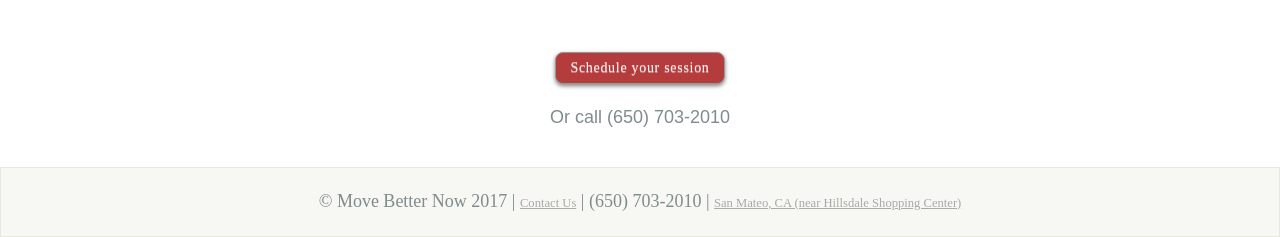
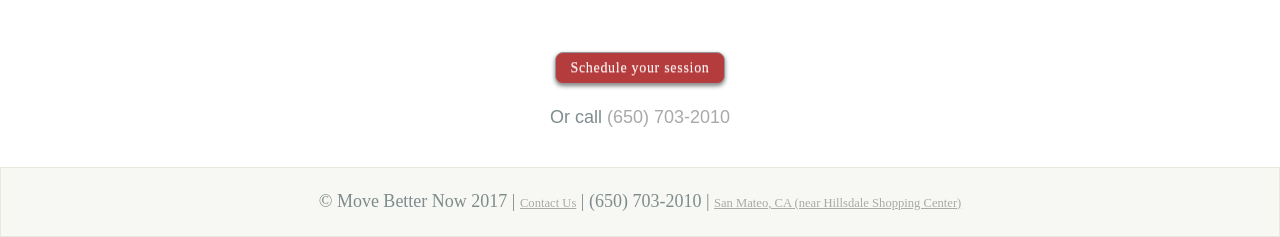
Before and after one commit to marklubarsky/marklubarsky.github.io, a Jekyll site: the page built from location.html, in a window 1280 px wide and 945 px high, cut to the strip 424-945 px from the top of the window. Shown: the part 284-521 px from the top of the strip. Built offline with Jekyll 4.4.1, drawn with Linux system fonts in a browser that asks for light colours; nearby versions of some CDN libraries.

Commit message:
format phone

```diff
--- a/location.html
+++ b/location.html
@@ -23,7 +23,7 @@ description: Location and contact information.
                     San Mateo, CA 94403
                 </p>
                 <p>
-                    {{ site.phone }}
+                    <span class="action-link regular">{{ site.phone }}</span>
                 </p>
                 <p class="action-link regular">
                     <a href="mailto:{{ site.email }}?Subject=Request%20information" target="_blank" class="action-link">{{ site.email }}</a>
@@ -74,7 +74,7 @@ description: Location and contact information.
                         <a href="schedule.html" class="pure-button action-button action-button-primary left-menu">Schedule your session</a>
                     </p>
                     <p>
-                        Or call {{ site.phone }}
+                        Or call <span class="action-link regular">{{ site.phone }}</span>
                     </p>
                 </div>
                 <div class="pure-u-1 pure-u-md-1-3 pure-u-lg-1-3">
```
